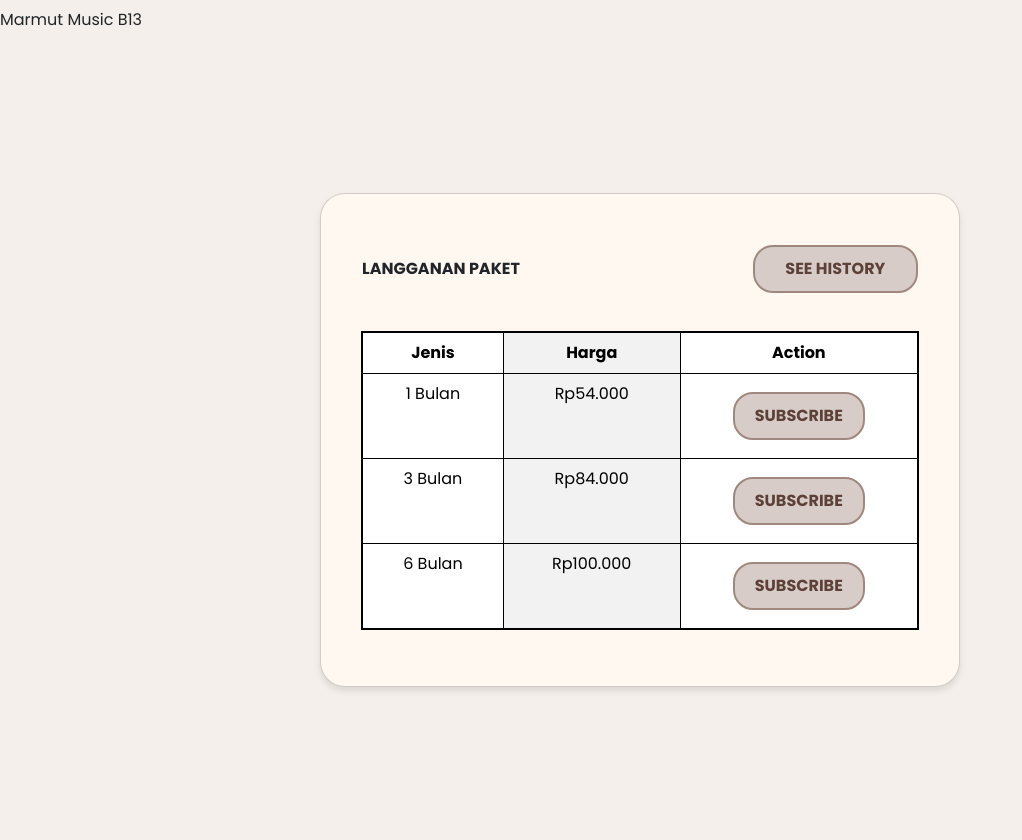
After one commit to hilmiatha/TK-BASDAT-C13, a Django app: page /subscription/langganan_paket in a window 1280 px wide. The commit adds this page. Shown: the whole page, without its empty margins (0-1022 px from the left). Run offline with Django 4.2, Linux system fonts and the light colour scheme; lists and menus that the app fills with data are empty.

Commit message:
create langganan paket page

```diff
--- /dev/null
+++ b/subscription/templates/langganan_paket.html
@@ -0,0 +1,96 @@
+{% extends 'base.html' %}
+
+{% block meta %}
+<title>Main Page</title>
+<style>
+    body, html {
+        height: 100%;
+        margin: 0;
+        font-family: 'Poppins', sans-serif;
+        background-color: #F4EFEA; /* Light cream background */
+    }
+    .centered-container {
+        display: flex;
+        justify-content: center;
+        align-items: center;
+        height: 100%;
+        width: 100%;
+    }
+    .card {
+        background: #FFF8F0; /* Light sandy color */
+        border-radius: 25px;
+        box-shadow: 0 4px 6px rgba(0, 0, 0, 0.1);
+        padding: 40px;
+        width: 50%; /* Adjust width as necessary */
+        text-align: center;
+    }
+    h1 {
+        color: #5D4037; /* Dark brown color */
+        margin-bottom: 25px;
+    }
+    .btn {
+        display: block;
+        width: 100%;
+        padding: 10px;
+        margin: 10px 0; /* Margin for spacing between buttons */
+        background-color: #D7CCC8; /* Light brown */
+        border: 2px solid #A1887F; /* Darker shade of brown */
+        border-radius: 20px;
+        color: #5D4037; /* Dark brown text */
+        font-weight: 600;
+        text-transform: uppercase;
+        transition: all 0.3s ease;
+        cursor: pointer;
+    }
+    .btn:hover {
+        background-color: #A1887F; /* Darker brown when hovered */
+        color: #FFF8F0; /* Light sandy color for text */
+    }
+    .table {
+        background-color: #FFF8F0;
+        width: 100%;
+    }
+</style>
+{% endblock meta %}
+
+{% block content %}
+{% include 'navbar.html' %}
+<div class="centered-container">
+    <div class="card">
+        <table class="" style="margin-bottom: 5%;">
+            <thead>
+                <tr>
+                  <th scope="col" style="text-align: left;">LANGGANAN PAKET</th>
+                  <th scope="col" style="text-align: right; width: 30%;"><button class="btn">See History</button></th>
+                </tr>
+            </thead>
+        </table>
+        <table class="table table-striped-columns table-bordered" style="border: 2px solid black;">
+            <thead>
+                <tr>
+                  <th scope="col">Jenis</th>
+                  <th scope="col">Harga</th>
+                  <th scope="col">Action</th>
+                </tr>
+            </thead>
+            <tbody>
+                <tr>
+                    <td>1 Bulan</td>
+                    <td>Rp54.000</td>
+                    <td><button class="btn" style="width: 60%; margin-left: 20%;">Subscribe</button></td>
+                </tr>
+                <tr>
+                    <td>3 Bulan</td>
+                    <td>Rp84.000</td>
+                    <td><button class="btn" style="width: 60%; margin-left: 20%;">Subscribe</button></td>
+                </tr>
+                <tr>
+                    <td>6 Bulan</td>
+                    <td>Rp100.000</td>
+                    <td><button class="btn" style="width: 60%; margin-left: 20%;">Subscribe</button></td>
+                </tr>
+            </tbody>
+          </table>
+    </div>
+</div>
+{% endblock content %}
--- a/subscription/urls.py
+++ b/subscription/urls.py
@@ -1,6 +1,8 @@
 from django.urls import path
-from . import views
+from .views import *
 
 urlpatterns = [
-
+   path('langganan_paket', langganan_paket, name='langganan_paket'),
+   path('pembayaran_paket', pembayaran_paket, name='pembayaran_paket'),
+   path('riwayat_paket', riwayat_paket, name='riwayat_paket'),
 ]
--- a/subscription/views.py
+++ b/subscription/views.py
@@ -1,3 +1,11 @@
 from django.shortcuts import render
 
 # Create your views here.
+def langganan_paket(request):
+    return render(request, 'langganan_paket.html')
+
+def pembayaran_paket(request):
+    return render(request, 'pembayaran_paket.html')
+
+def riwayat_paket(request):
+    return render(request, 'riwayat_paket.html')
--- a/templates/base.html
+++ b/templates/base.html
@@ -6,8 +6,11 @@
   <meta charset="UTF-8">
   <meta name="viewport" content="width=device-width, initial-scale=1.0">
   <link rel="stylesheet" href="{% static 'css/style.css' %}">
-  <link href="https://cdn.jsdelivr.net/npm/bootstrap@5.2.1/dist/css/bootstrap.min.css" rel="stylesheet" integrity="sha384-iYQeCzEYFbKjA/T2uDLTpkwGzCiq6soy8tYaI1GyVh/UjpbCx/TYkiZhlZB6+fzT" crossorigin="anonymous">
-  <script src="https://cdn.jsdelivr.net/npm/bootstrap@5.2.1/dist/js/bootstrap.bundle.min.js" integrity="sha384-u1OknCvxWvY5kfmNBILK2hRnQC3Pr17a+RTT6rIHI7NnikvbZlHgTPOOmMi466C8" crossorigin="anonymous"></script>
+  <link href="https://cdn.jsdelivr.net/npm/bootstrap@5.3.2/dist/css/bootstrap.min.css" rel="stylesheet" integrity="sha384-T3c6CoIi6uLrA9TneNEoa7RxnatzjcDSCmG1MXxSR1GAsXEV/Dwwykc2MPK8M2HN" crossorigin="anonymous">
+  <link rel="stylesheet" href="https://cdn.jsdelivr.net/npm/bootstrap-icons@1.5.0/font/bootstrap-icons.css">
+  <script src="https://code.jquery.com/jquery-3.6.0.min.js"></script>
+  <script src="https://cdn.jsdelivr.net/npm/@popperjs/core@2.11.8/dist/umd/popper.min.js" integrity="sha384-I7E8VVD/ismYTF4hNIPjVp/Zjvgyol6VFvRkX/vR+Vc4jQkC+hVqc2pM8ODewa9r" crossorigin="anonymous"></script>
+  <script src="https://cdn.jsdelivr.net/npm/bootstrap@5.3.2/dist/js/bootstrap.min.js" integrity="sha384-BBtl+eGJRgqQAUMxJ7pMwbEyER4l1g+O15P+16Ep7Q9Q+zqX6gSbd85u4mG4QzX+" crossorigin="anonymous"></script>
   <link href='https://fonts.googleapis.com/css?family=Poppins' rel='stylesheet'>
   <link href="https://fonts.googleapis.com/css2?family=Poppins:wght@700&display=swap" rel="stylesheet">
   {% block meta %}
```
Also changed, not shown: subscription/templates/pembayaran_paket.html (added, +87 -0 lines), subscription/templates/riwayat_paket.html (added, +94 -0 lines).
